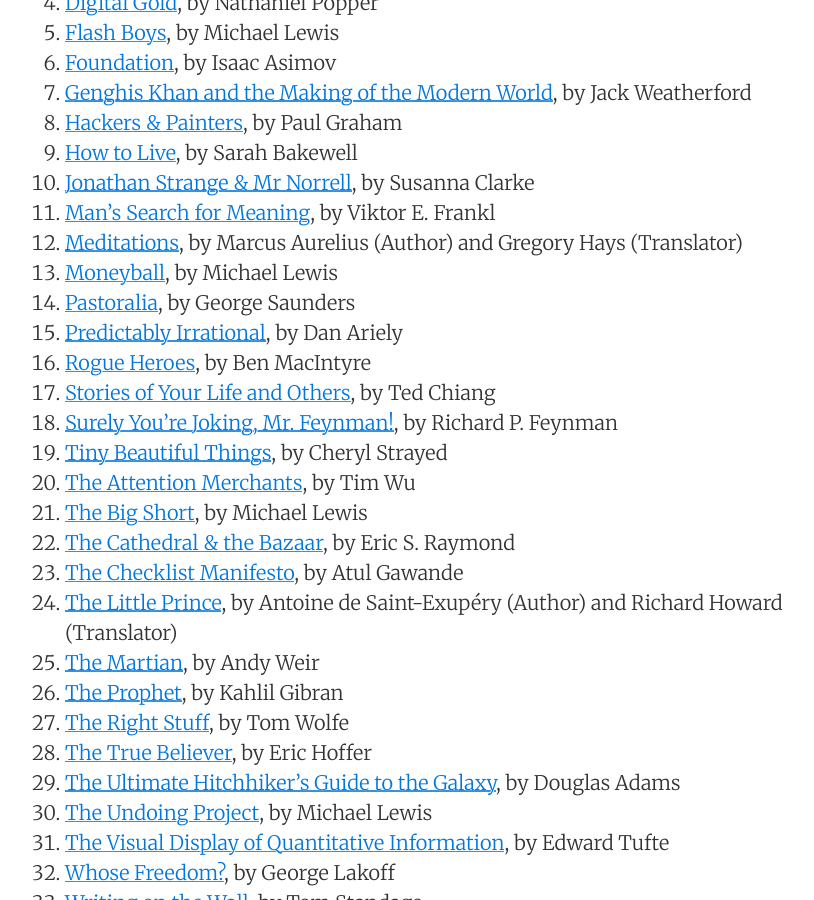
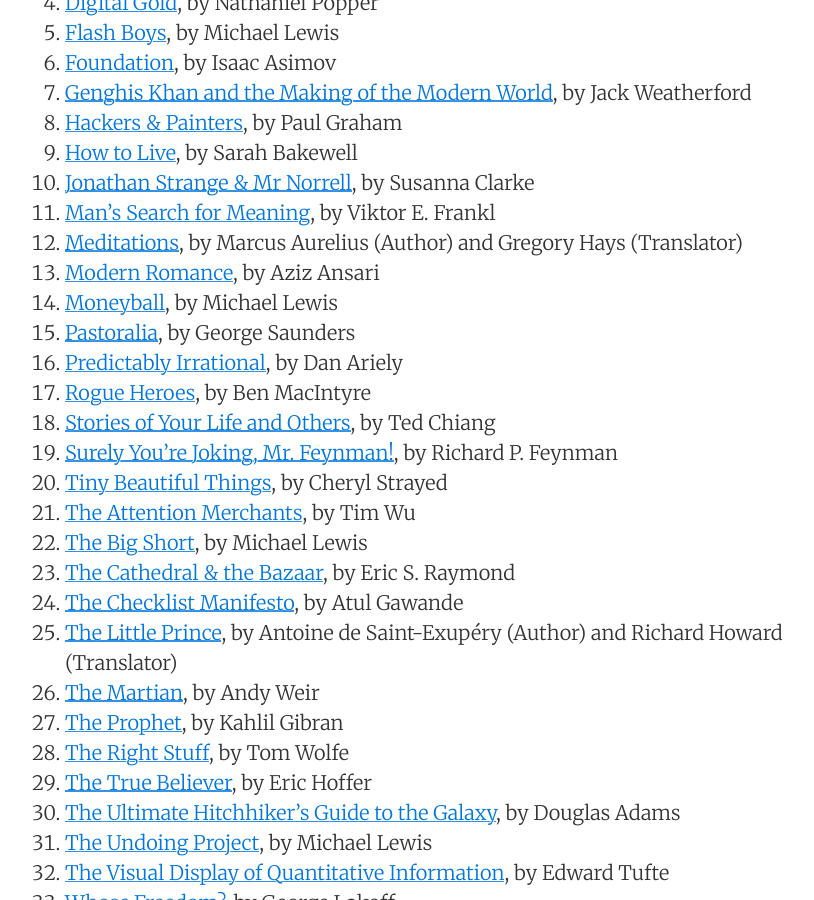
Before and after one commit to sewardlee337/sewardlee337.github.io, a Jekyll site: the page built from readinglist.md, in a window 1280 px wide and 900 px high, scrolled down 710 px. Shown: the whole window, without its empty margins (195-1009 px from the left). Built offline with Jekyll 4.4.1, drawn with Linux system fonts in a browser that asks for light colours; nearby versions of some CDN libraries.

Commit message:
Update reading list

```diff
--- a/readinglist.md
+++ b/readinglist.md
@@ -32,6 +32,7 @@
 1. [Jonathan Strange & Mr Norrell](https://www.amazon.com/Jonathan-Strange-Norrell-Susanna-Clarke-ebook/dp/B003RRXXMA/ref=sr_1_1?ie=UTF8&qid=1503251720&sr=8-1&keywords=jonathan+strange+mr+norrell), by Susanna Clarke
 1. [Man's Search for Meaning](https://www.amazon.com/Mans-Search-Meaning-Viktor-Frankl-ebook/dp/B009U9S6FI/ref=sr_1_1?s=digital-text&ie=UTF8&qid=1500162652&sr=1-1&keywords=man%27s+search+for+meaning), by Viktor E. Frankl
 1. [Meditations](https://www.amazon.com/Meditations-New-Translation-Modern-Library-ebook/dp/B000FC1JAI/ref=sr_1_2?s=digital-text&ie=UTF8&qid=1500162466&sr=1-2&keywords=marcus+aurelius+gregory+hays), by Marcus Aurelius (Author) and Gregory Hays (Translator)
+1. [Modern Romance](https://www.amazon.com/Modern-Romance-Aziz-Ansari-ebook/dp/B00OZ0TMYG/ref=sr_1_1?ie=UTF8&qid=1507268881&sr=8-1&keywords=modern+romance), by Aziz Ansari
 1. [Moneyball](https://www.amazon.com/Moneyball-Art-Winning-Unfair-Game-ebook/dp/B000RH0C8G/ref=sr_1_1?ie=UTF8&qid=1500162170&sr=8-1&keywords=moneyball), by Michael Lewis
 1. [Pastoralia](https://www.amazon.com/Pastoralia-George-Saunders-ebook/dp/B006J3X0CM/ref=sr_1_1?ie=UTF8&qid=1500164943&sr=8-1&keywords=pastoralia), by George Saunders
 1. [Predictably Irrational](https://www.amazon.com/Predictably-Irrational-Revised-Expanded-Decisions-ebook/dp/B002C949KE/ref=sr_1_1?s=digital-text&ie=UTF8&qid=1500163073&sr=1-1&keywords=predictably+irrational), by Dan Ariely
```
